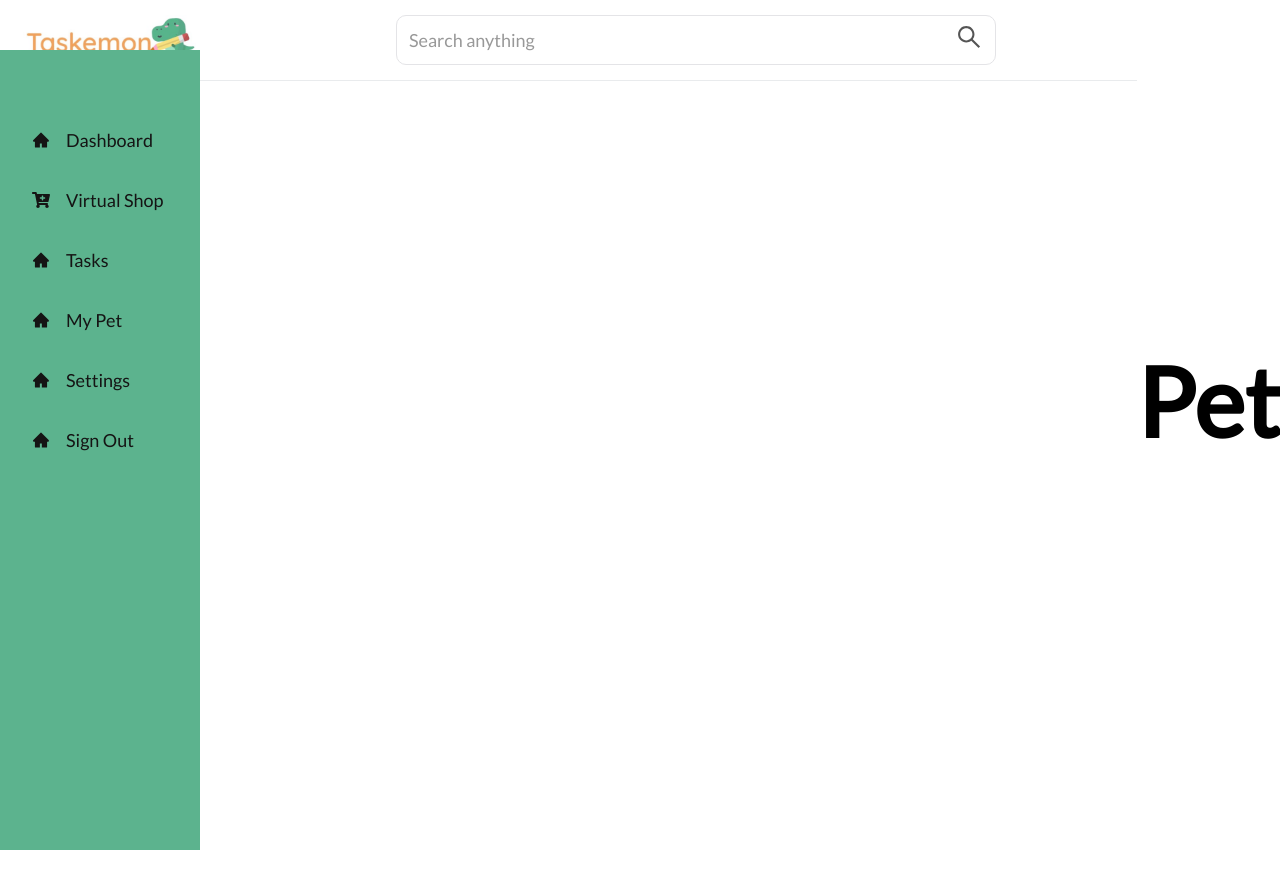
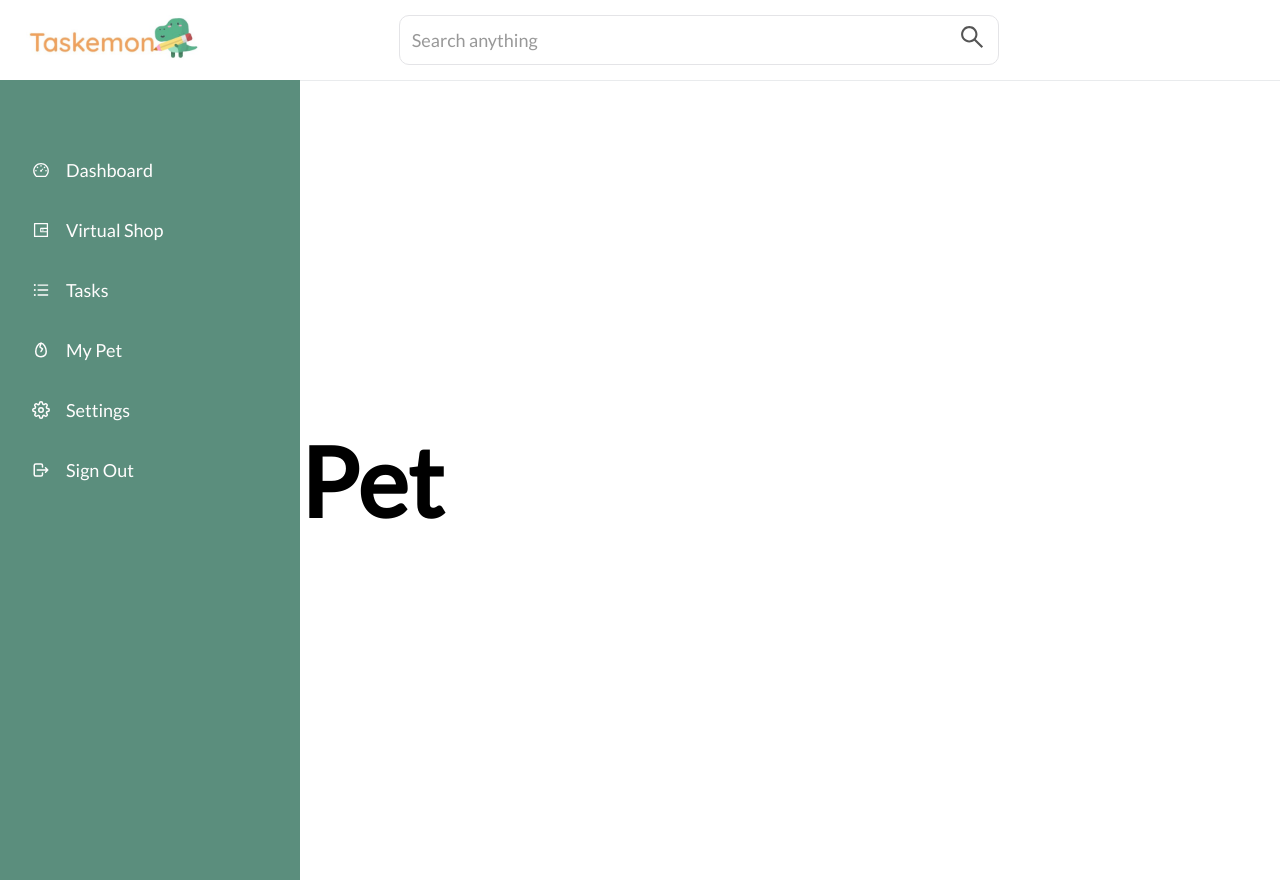
Before and after one commit to seeddhee/CSC_307_ToDoemon-, a React app in the folder react-frontend/: page /pet in a window 1280 px wide. Before the commit the page ends 800 px from the top, so only its background shows below. Built offline with nearby package versions, Linux system fonts and the light colour scheme.

Commit message:
flex style added to navbar

```diff
--- a/react-frontend/src/components/navbar/NavbarData.js
+++ b/react-frontend/src/components/navbar/NavbarData.js
@@ -1,44 +1,46 @@
 /* eslint-disable no-unused-vars */
 import React from "react";
 import * as FaIcons from "react-icons/fa";
+import * as FiIcons from "react-icons/fi";
 import * as AiIcons from "react-icons/ai";
 import * as IoIcons from "react-icons/io";
+import * as TbIcons from "react-icons/tb";
 
 export const NavbarData = [
   {
     title: "Dashboard",
     path: "/",
-    icons: <AiIcons.AiFillHome />,
+    icons: <AiIcons.AiOutlineDashboard />,
     cName: "nav-text"
   },
   {
     title: "Virtual Shop",
     path: "/shop",
-    icons: <FaIcons.FaCartPlus />,
+    icons: <AiIcons.AiOutlineWallet />,
     cName: "nav-text"
   },
   {
     title: "Tasks",
     path: "/tasks",
-    icons: <AiIcons.AiFillHome />,
+    icons: <AiIcons.AiOutlineUnorderedList />,
     cName: "nav-text"
   },
   {
     title: "My Pet",
     path: "/pet",
-    icons: <AiIcons.AiFillHome />,
+    icons: <TbIcons.TbEggCracked />,
     cName: "nav-text"
   },
   {
     title: "Settings",
     path: "/settings",
-    icons: <AiIcons.AiFillHome />,
+    icons: <FiIcons.FiSettings />,
     cName: "nav-text"
   },
   {
     title: "Sign Out",
     path: "/signout",
-    icons: <AiIcons.AiFillHome />,
+    icons: <TbIcons.TbLogout />,
     cName: "nav-text"
   }
 ];
--- a/react-frontend/src/index.css
+++ b/react-frontend/src/index.css
@@ -8,9 +8,15 @@
   font-family: "Lato", sans-serif;
 }
 
+span {
+  margin-left: 16px;
+}
+
+
 /*Main wrapper holding all items*/
-.wrapper{
+.wrapper-body{
   display: flex;
+  flex-flow: row;
 }
 
 /*Shell Pages - base styles*/
@@ -20,26 +26,22 @@
 .pet {
   display: flex;
   height: 100vh;
+  font-size: 3rem;
+  color: #000000;
   align-items: center;
   justify-content: center;
-  font-size: 3rem;
-  color: #000000;
 }
-
 
 /* Navbar CSS */
 .nav-menu {
-  background-color: #ffffff;
+  display: flex;
   height: 100vh;
   width: 10%;
-  min-width: 200px;
-  position: fixed;
-  top: 50px;
+  min-width: 300px;
+  top: 80px;
   left: 0;
-  /* background-color: #8CB369; */
-  background-color: #5cb38e;
+  background: #5B8E7D;;
   padding-top: 60px;
-  /*   */
 }
 
 .nav-text {
@@ -53,7 +55,7 @@
 
 .nav-text a {
   text-decoration: none;
-  color: #151414;
+  color: #FFFDFD;
   font-size: 18px;
   width: 95%;
   height: 100%;
@@ -64,8 +66,8 @@
 }
 
 .nav-text a:hover {
-  background-color: #000000;
-  color: #fff;
+  background-color: #ffffff;
+  color: #E6774A;
 }
 
 .nav-menu-items {
@@ -73,13 +75,9 @@
 }
 
 
-span {
-  margin-left: 16px;
-}
-
-
 /*Top Navagation*/
 .topnav {
+  flex: 1 0 100%;
   display: flex;
   flex-grow: 1;
   flex-direction: row;
--- a/react-frontend/src/index.js
+++ b/react-frontend/src/index.js
@@ -14,12 +14,11 @@ import ForgotPasswordPage from "./login-pages/ForgotPasswordPage";
 import LoginPage from "./login-pages/LoginPage";
 import TopNavbar from "./components/navbar/TopNavbar";
 import "./index.css";
-
 const AppLayout = () => (
-  <div className="wrapper">
+  <>
     {/* <Navbar /> */}
     <Outlet />
-  </div>
+  </>
 );
 
 const router = createBrowserRouter([
@@ -32,6 +31,9 @@ const router = createBrowserRouter([
         element: (
           <Fragment>
             <TopNavbar />
+            <div className="wrapper-body">
+              <Navbar /> <Dashboard />{" "}
+            </div>
           </Fragment>
         )
       },
@@ -40,6 +42,9 @@ const router = createBrowserRouter([
         element: (
           <Fragment>
             <TopNavbar />
+            <div className="wrapper-body">
+              <Navbar /> <Dashboard />{" "}
+            </div>
           </Fragment>
         )
       },
@@ -48,7 +53,9 @@ const router = createBrowserRouter([
         element: (
           <Fragment>
             <TopNavbar />
-            <Navbar /> <Shop />{" "}
+            <div className="wrapper-body">
+              <Navbar /> <Shop />{" "}
+            </div>
           </Fragment>
         )
       },
@@ -57,7 +64,9 @@ const router = createBrowserRouter([
         element: (
           <Fragment>
             <TopNavbar />
-            <Navbar /> <Tasks />{" "}
+            <div className="wrapper-body">
+              <Navbar /> <Tasks />{" "}
+            </div>
           </Fragment>
         )
       },
@@ -66,7 +75,9 @@ const router = createBrowserRouter([
         element: (
           <Fragment>
             <TopNavbar />
-            <Navbar /> <Pet />{" "}
+            <div className="wrapper-body">
+              <Navbar /> <Pet />{" "}
+            </div>
           </Fragment>
         )
       },
@@ -75,7 +86,9 @@ const router = createBrowserRouter([
         element: (
           <Fragment>
             <TopNavbar />
-            <Navbar /> <Settings />{" "}
+            <div className="wrapper-body">
+              <Navbar /> <Settings />{" "}
+            </div>
           </Fragment>
         )
       },
```
Also changed, not shown: README.md.
